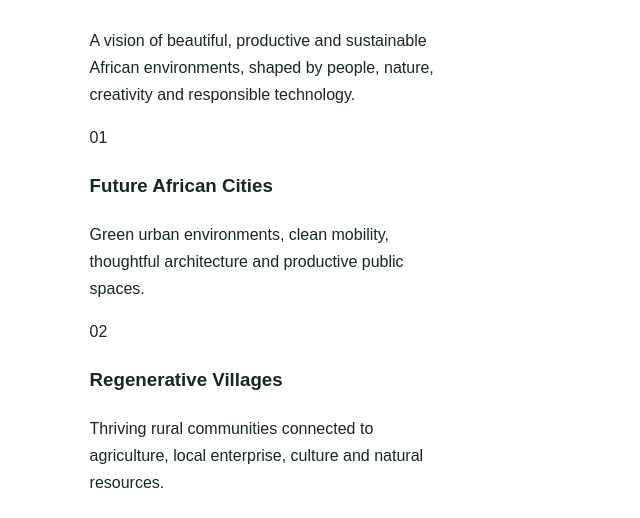
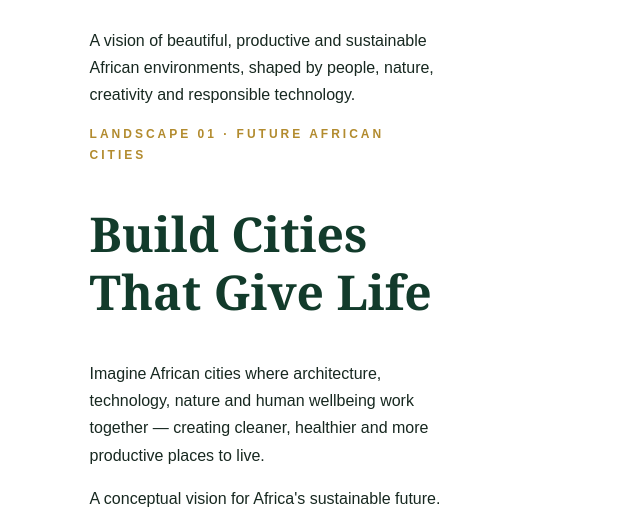
Before and after one commit to visionerick7-art/isrlata-official-platform, a plain HTML site: page new-world-vision/index.html in a window 1280 px wide. Shown: the part 2440-2958 px from the top of the page, without its empty margins (0-640 px from the left). Drawn offline with Linux system fonts and the light colour scheme.

Commit message:
Update index.html

```diff
--- a/new-world-vision/index.html
+++ b/new-world-vision/index.html
@@ -145,6 +145,26 @@
       African environments, shaped by people, nature,
       creativity and responsible technology.
     </p>
+
+<div class="city-vision">
+  <div class="city-vision-content">
+    <p class="eyebrow">LANDSCAPE 01 · FUTURE AFRICAN CITIES</p>
+
+    <h2>Build Cities That Give Life</h2>
+
+    <p>
+      Imagine African cities where architecture,
+      technology, nature and human wellbeing work
+      together — creating cleaner, healthier and
+      more productive places to live.
+    </p>
+
+    <p class="vision-note">
+      A conceptual vision for Africa's sustainable future.
+    </p>
+  </div>
+</div>
+
   </div>
 
   <div class="landscape-grid">
```
